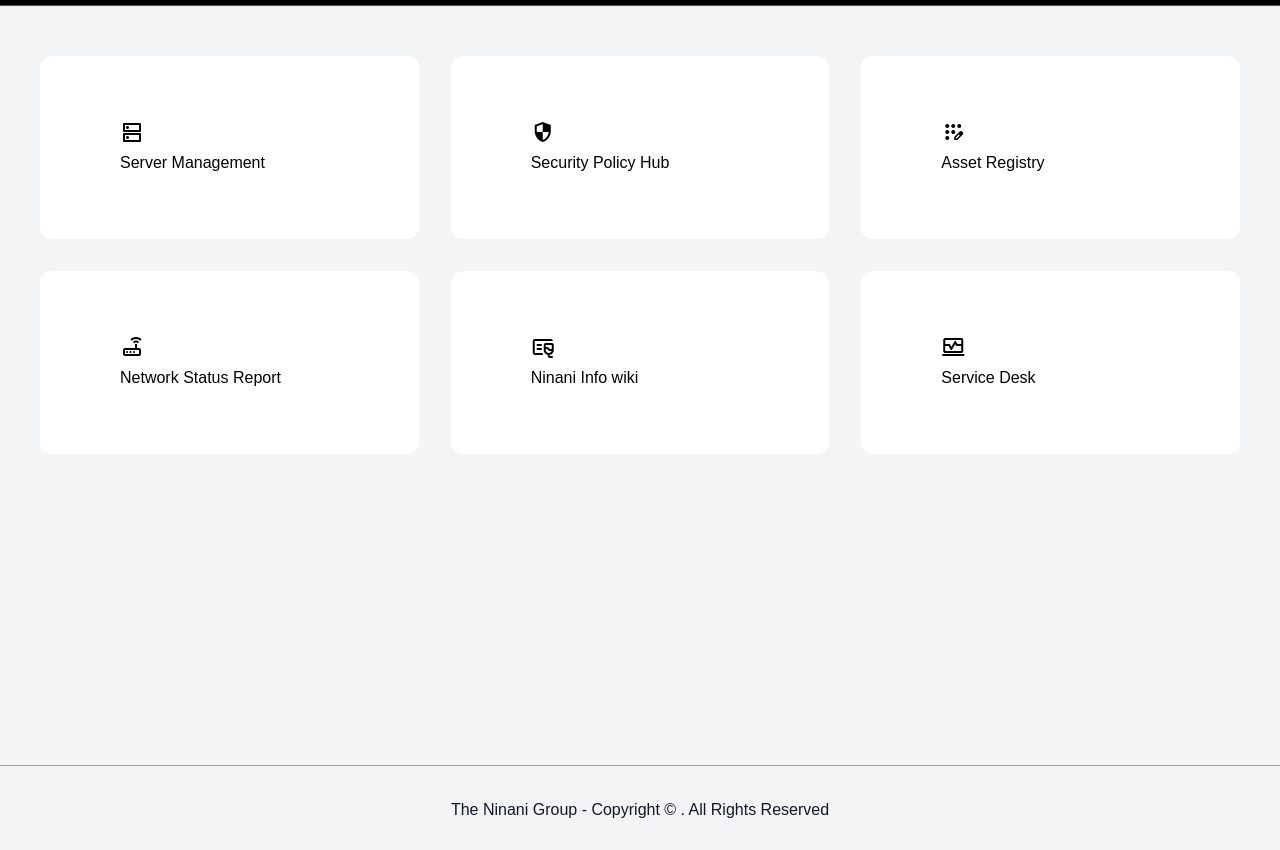
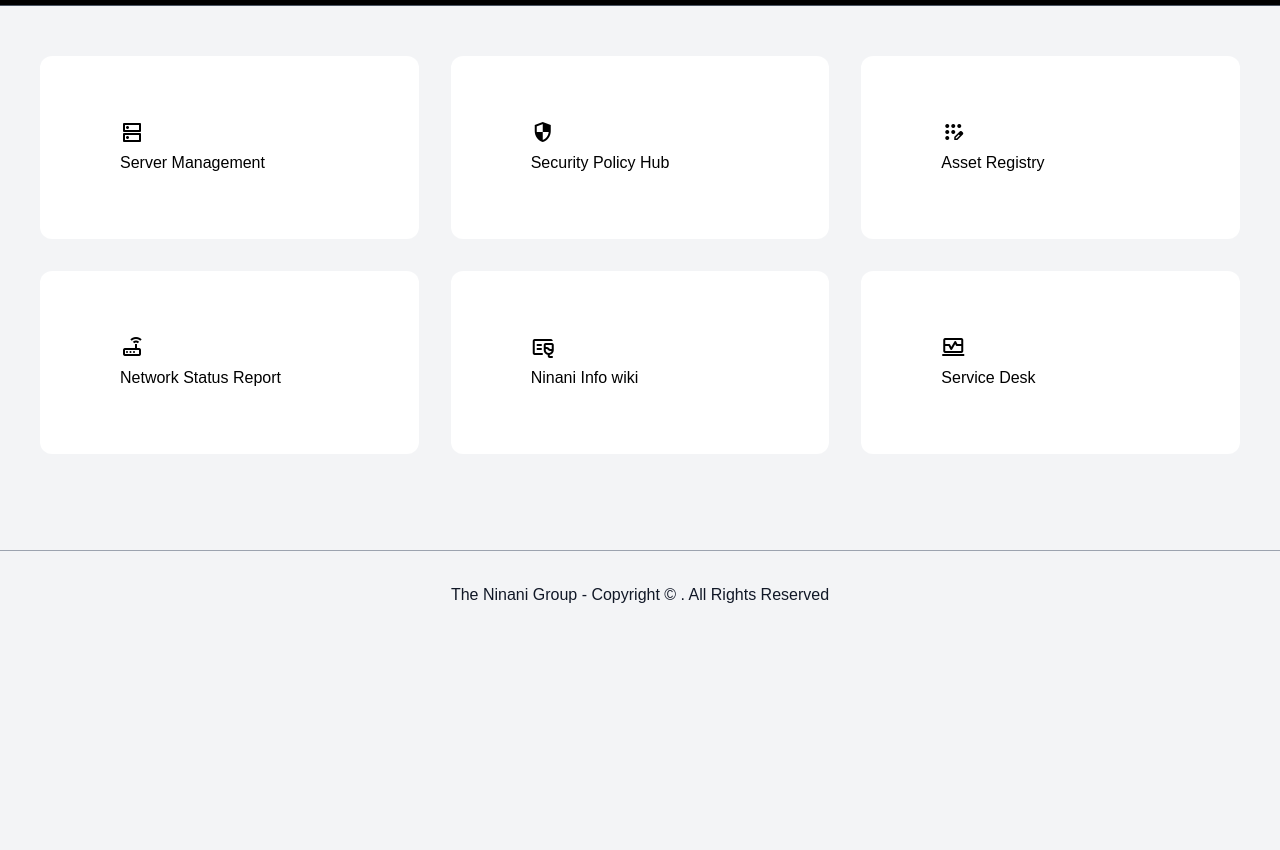
Before and after one commit to I-am-kojoe/Servicesportal, a plain HTML site: page index.html in a window 1280 px wide. Shown: the part 96-946 px from the top of the page. After the commit the page ends 800 px from the top, so only its background shows below. Drawn offline with nearby package versions, Linux system fonts and the light colour scheme; a script that the page names is missing.

Commit message:
SERVICESPORTAL

```diff
--- a/index.html
+++ b/index.html
@@ -44,7 +44,7 @@
 
     <!-- Page Content -->
     <section class="text-left py-24 sm:mx-4">
-      <div class="grid grid-cols-1 grid-rows-1 md:grid-rows-3 md:grid-cols-3 lg:grid-cols-3 lg:grid-rows-3 gap-8 mx-6">
+      <div class="grid grid-cols-1 grid-rows-1 md:grid-rows-2 md:grid-cols-3 lg:grid-cols-3 lg:grid-rows-2 gap-8 mx-6">
         <a href="https://secure1.inmotionhosting.com/index/login">
           <div class="bg-white text-black hover:bg-black hover:text-white px-20 py-16 rounded-xl duration-700 hover:shadow-xl">
             <span class="material-symbols-outlined">dns</span>
```
Also changed, not shown: public/css/output.css.
